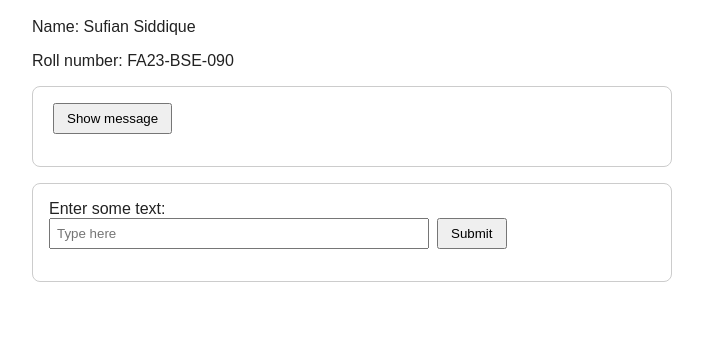
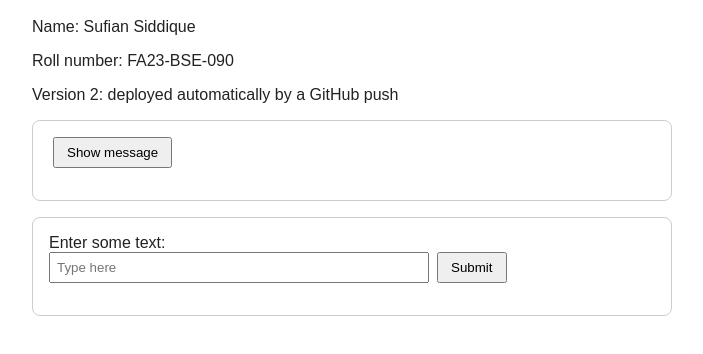
Before and after one commit to Heavy-prog/cicd-assignment-FA23-BSE-090, a plain HTML site: page src/index.html in a window 1280 px wide. Shown: the part 80-434 px from the top of the page, without its empty margins (288-991 px from the left). Drawn offline with Linux system fonts and the light colour scheme.

Commit message:
Add Version 2 line to the page

```diff
--- a/src/index.html
+++ b/src/index.html
@@ -15,6 +15,7 @@
   <h1 id="main-heading">Cloud Computing CI/CD Assignment</h1>
   <p id="student">Name: Sufian Siddique</p>
   <p id="roll">Roll number: FA23-BSE-090</p>
+  <p id="version">Version 2: deployed automatically by a GitHub push</p>
 
   <div class="card">
     <button id="greet-btn" onclick="document.getElementById('message').textContent='Pipeline deployment successful!'">Show message</button>
```
